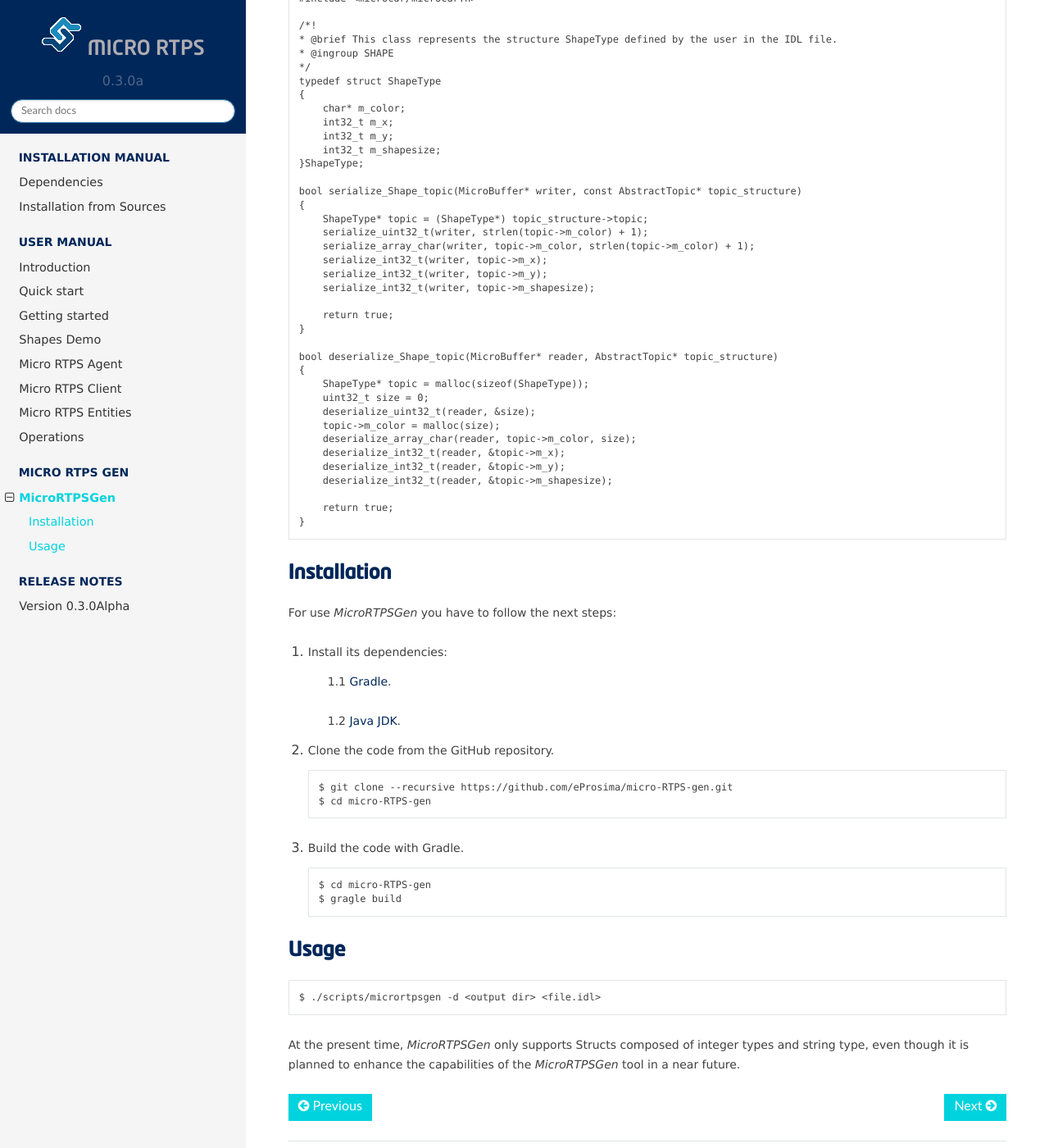
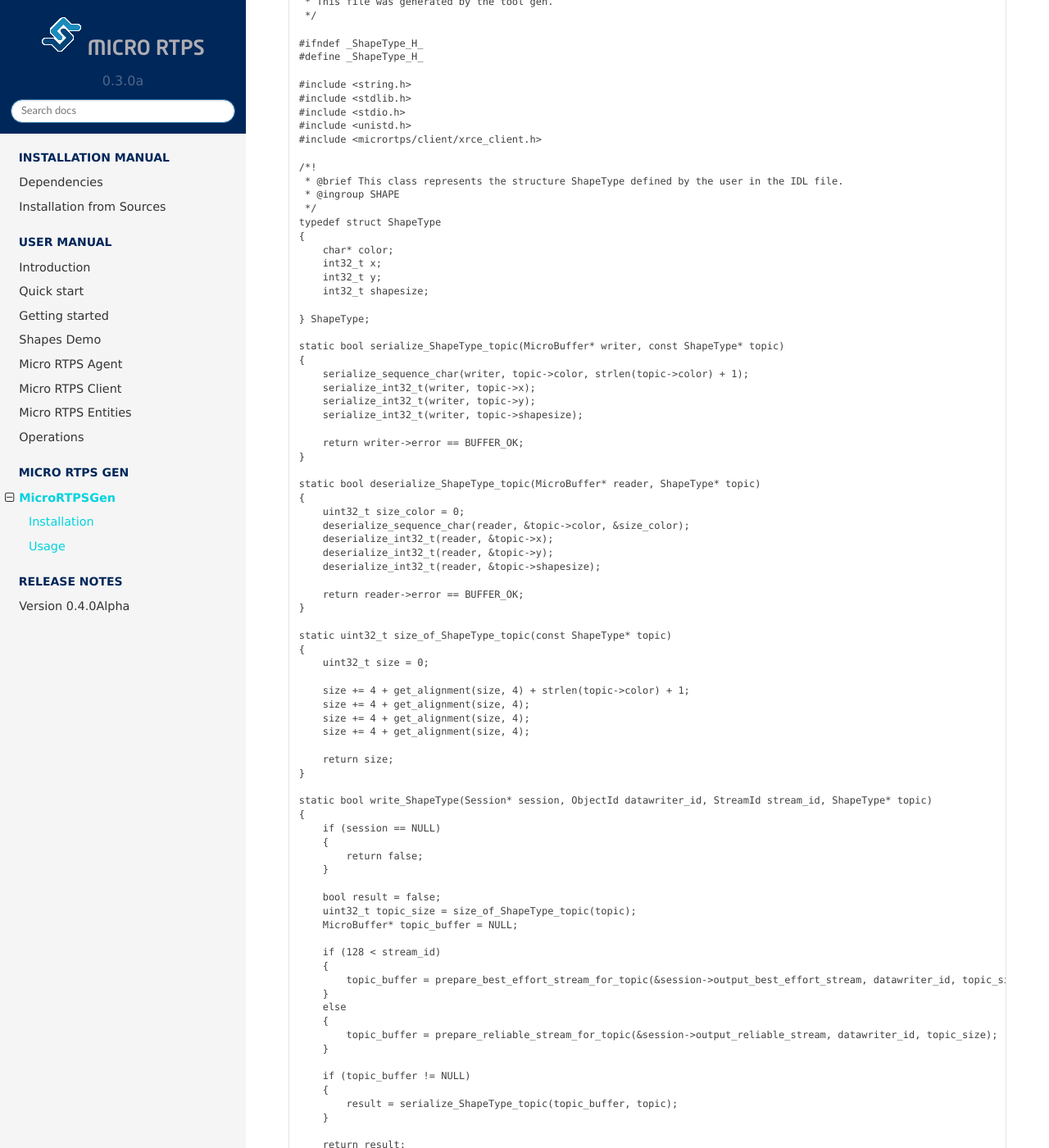
Before and after one commit to eProsima/Micro-XRCE-DDS-docs, a Sphinx documentation site: the page built from docs/micrortpsgen.rst, in a window 1280 px wide and 1400 px high, scrolled down 793 px. Shown: the whole window at 82% size. Built offline with Sphinx 7.4.7 and the Read the Docs theme 2.0.0, drawn with Linux system fonts in a browser that asks for light colours; some of the changed text lies outside the part shown.

Commit message:
Refs #2813. Added micrortpsgen and notes.

```diff
--- a/docs/micrortpsgen.rst
+++ b/docs/micrortpsgen.rst
@@ -5,77 +5,121 @@
 
 *MicroRTPSGen* is a Java application used to generate source code for the *eProsima Micro RTPS* software.
 
-
 This tool is able to generate from a given IDL specification file, the C struct associated with the
-Topic, as well as, the serialization and deserialization methods. As an example of the powerful of
-this tool, the following shows the source code generated from the ShapeDemo IDL file.
+Topic, as well as, the serialization and deserialization methods.
+Also, it has the possibility of generate a sample demo that works with proposed topic.
+As an example of the powerful of this tool, the following shows the source code generated from the ShapeDemo IDL file.
 
 ::
 
-    // ShapeDemo.idl
+    // ShapeType.idl
 
     struct ShapeType {
-        @ket string color;
+        @key string color;
         long x;
         long y;
         long shapesize;
     };
+
+If we will perform the following command: ::
+
+   MicroRTPSGen ShapeType.idl
 
 Will generate:
 
 .. code-block:: C
 
     /*!
-    * @file Shape.h
-    * This header file contains the declaration of the described types in the IDL file.
-    *
-    * This file was generated by the tool gen.
-    */
+     * @file Shape.h
+     * This header file contains the declaration of the described types in the IDL file.
+     *
+     * This file was generated by the tool gen.
+     */
 
-    #ifndef _Shape_H_
-    #define _Shape_H_
+    #ifndef _ShapeType_H_
+    #define _ShapeType_H_
 
     #include <string.h>
     #include <stdlib.h>
-    #include <microcdr/microcdr.h>
+    #include <stdio.h>
+    #include <unistd.h>
+    #include <micrortps/client/xrce_client.h>
 
     /*!
-    * @brief This class represents the structure ShapeType defined by the user in the IDL file.
-    * @ingroup SHAPE
-    */
+     * @brief This class represents the structure ShapeType defined by the user in the IDL file.
+     * @ingroup SHAPE
+     */
     typedef struct ShapeType
     {
-        char* m_color;
-        int32_t m_x;
-        int32_t m_y;
-        int32_t m_shapesize;
-    }ShapeType;
+        char* color;
+        int32_t x;
+        int32_t y;
+        int32_t shapesize;
 
-    bool serialize_Shape_topic(MicroBuffer* writer, const AbstractTopic* topic_structure)
+    } ShapeType;
+
+    static bool serialize_ShapeType_topic(MicroBuffer* writer, const ShapeType* topic)
     {
-        ShapeType* topic = (ShapeType*) topic_structure->topic;
-        serialize_uint32_t(writer, strlen(topic->m_color) + 1);
-        serialize_array_char(writer, topic->m_color, strlen(topic->m_color) + 1);
-        serialize_int32_t(writer, topic->m_x);
-        serialize_int32_t(writer, topic->m_y);
-        serialize_int32_t(writer, topic->m_shapesize);
+        serialize_sequence_char(writer, topic->color, strlen(topic->color) + 1);
+        serialize_int32_t(writer, topic->x);
+        serialize_int32_t(writer, topic->y);
+        serialize_int32_t(writer, topic->shapesize);
 
-        return true;
+        return writer->error == BUFFER_OK;
     }
 
-    bool deserialize_Shape_topic(MicroBuffer* reader, AbstractTopic* topic_structure)
+    static bool deserialize_ShapeType_topic(MicroBuffer* reader, ShapeType* topic)
     {
-        ShapeType* topic = malloc(sizeof(ShapeType));
+        uint32_t size_color = 0;
+        deserialize_sequence_char(reader, &topic->color, &size_color);
+        deserialize_int32_t(reader, &topic->x);
+        deserialize_int32_t(reader, &topic->y);
+        deserialize_int32_t(reader, &topic->shapesize);
+
+        return reader->error == BUFFER_OK;
+    }
+
+    static uint32_t size_of_ShapeType_topic(const ShapeType* topic)
+    {
         uint32_t size = 0;
-        deserialize_uint32_t(reader, &size);
-        topic->m_color = malloc(size);
-        deserialize_array_char(reader, topic->m_color, size);
-        deserialize_int32_t(reader, &topic->m_x);
-        deserialize_int32_t(reader, &topic->m_y);
-        deserialize_int32_t(reader, &topic->m_shapesize);
 
-        return true;
+        size += 4 + get_alignment(size, 4) + strlen(topic->color) + 1;
+        size += 4 + get_alignment(size, 4);
+        size += 4 + get_alignment(size, 4);
+        size += 4 + get_alignment(size, 4);
+
+        return size;
     }
+
+    static bool write_ShapeType(Session* session, ObjectId datawriter_id, StreamId stream_id, ShapeType* topic)
+    {
+        if (session == NULL)
+        {
+            return false;
+        }
+
+        bool result = false;
+        uint32_t topic_size = size_of_ShapeType_topic(topic);
+        MicroBuffer* topic_buffer = NULL;
+
+        if (128 < stream_id)
+        {
+            topic_buffer = prepare_best_effort_stream_for_topic(&session->output_best_effort_stream, datawriter_id, topic_size);
+        }
+        else
+        {
+            topic_buffer = prepare_reliable_stream_for_topic(&session->output_reliable_stream, datawriter_id, topic_size);
+        }
+
+        if (topic_buffer != NULL)
+        {
+            result = serialize_ShapeType_topic(topic_buffer, topic);
+        }
+
+        return result;
+    }
+
+    #endif // _ShapeType_H_
 
 Installation
 ------------
@@ -96,7 +140,6 @@
 3. Build the code with Gradle. ::
 
     $ cd micro-RTPS-gen
-    $ gragle build
 
 Usage
 -----
@@ -105,5 +148,5 @@
 
     $ ./scripts/micrortpsgen -d <output dir> <file.idl>
 
-At the present time, *MicroRTPSGen* only supports Structs composed of integer types and string type, even though it is planned to enhance the capabilities of the *MicroRTPSGen* tool in a near
-future.
+At the present time, *MicroRTPSGen* only supports Structs composed of integer types and string type,
+even though it is planned to enhance the capabilities of the *MicroRTPSGen* tool in a near future.
--- a/docs/shapes_demo.rst
+++ b/docs/shapes_demo.rst
@@ -21,7 +21,7 @@
     Creates a DataWriter on the publisher <publisher id>
 create_datareader  <datareader id> <subscriber id>
     Creates a DataReader on the subscriber <subscriber id>
-write_data <datawriter id> <stream id>
+write_data <datawriter id> <stream id> [<color> <x> <y> <size>]
     Write data into a <stream id> using <data writer id> DataWriter
 read_data <datareader id> <stream id>
     Read data from a <stream id> using <data reader id> DataReader
```
Also changed, not shown: docs/notes.rst (+12 -7 lines).
